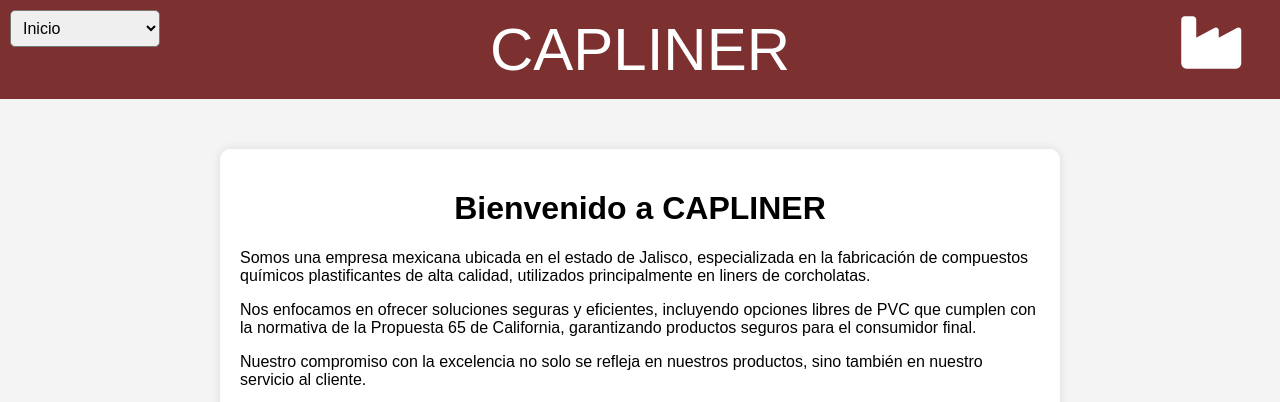
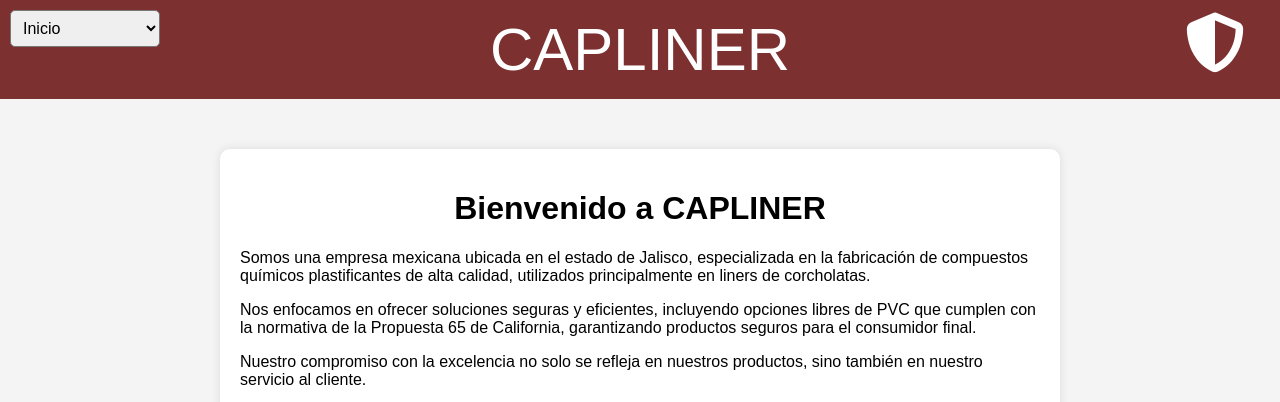
Before and after one commit to ljfdz15/capliner, a plain HTML site: page index.html in a window 1280 px wide. Shown: the top 402 px of the page. Drawn offline with Linux system fonts and the light colour scheme.

Commit message:
Update index.html

```diff
--- a/index.html
+++ b/index.html
@@ -51,7 +51,7 @@
         </select>
     </nav>
     <div class="icono">
-        <i class="fa-solid fa-industry"></i>
+        <i class="fa-solid fa-shield-halved"></i>
     </div>
 
     <div id="inicio" class="pagina">
```
